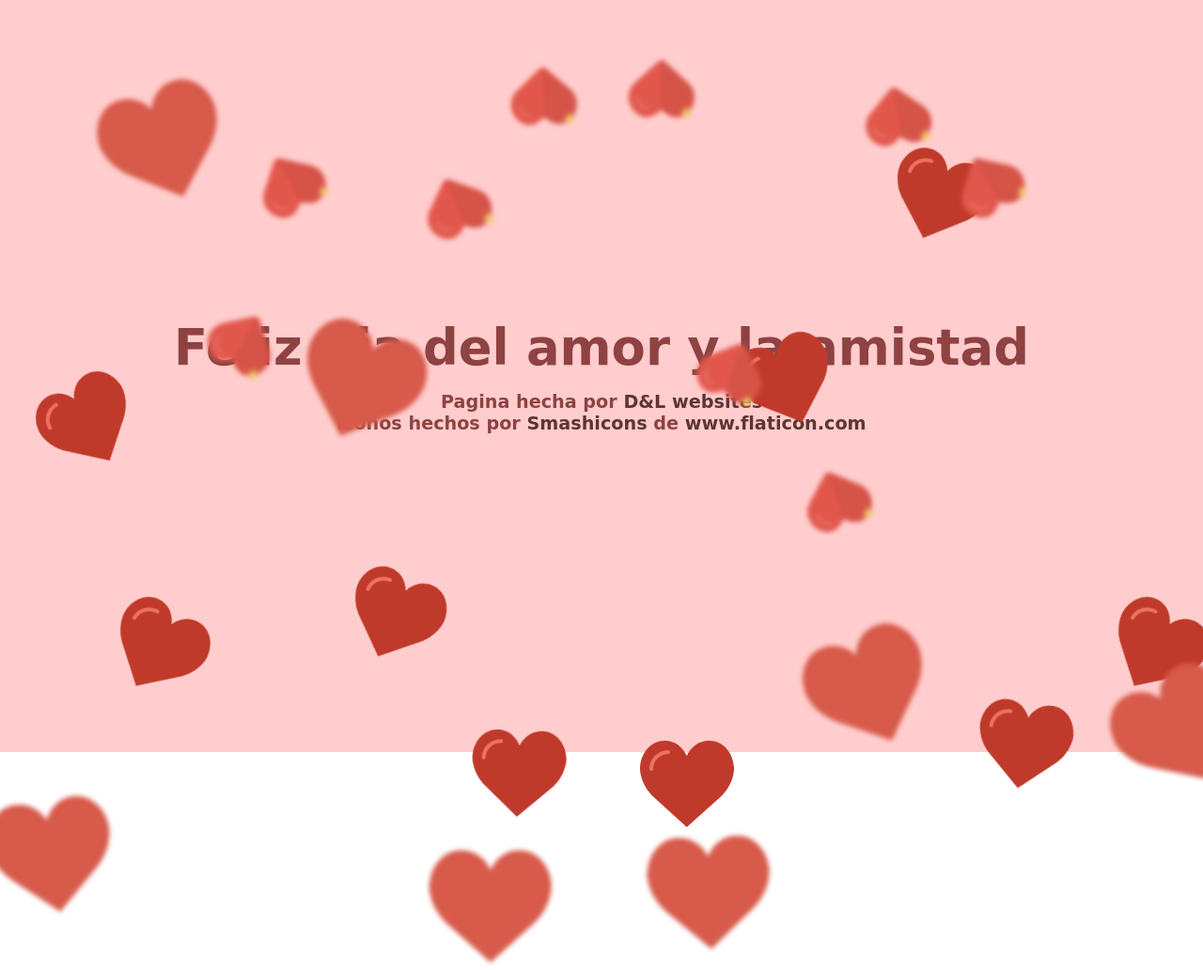
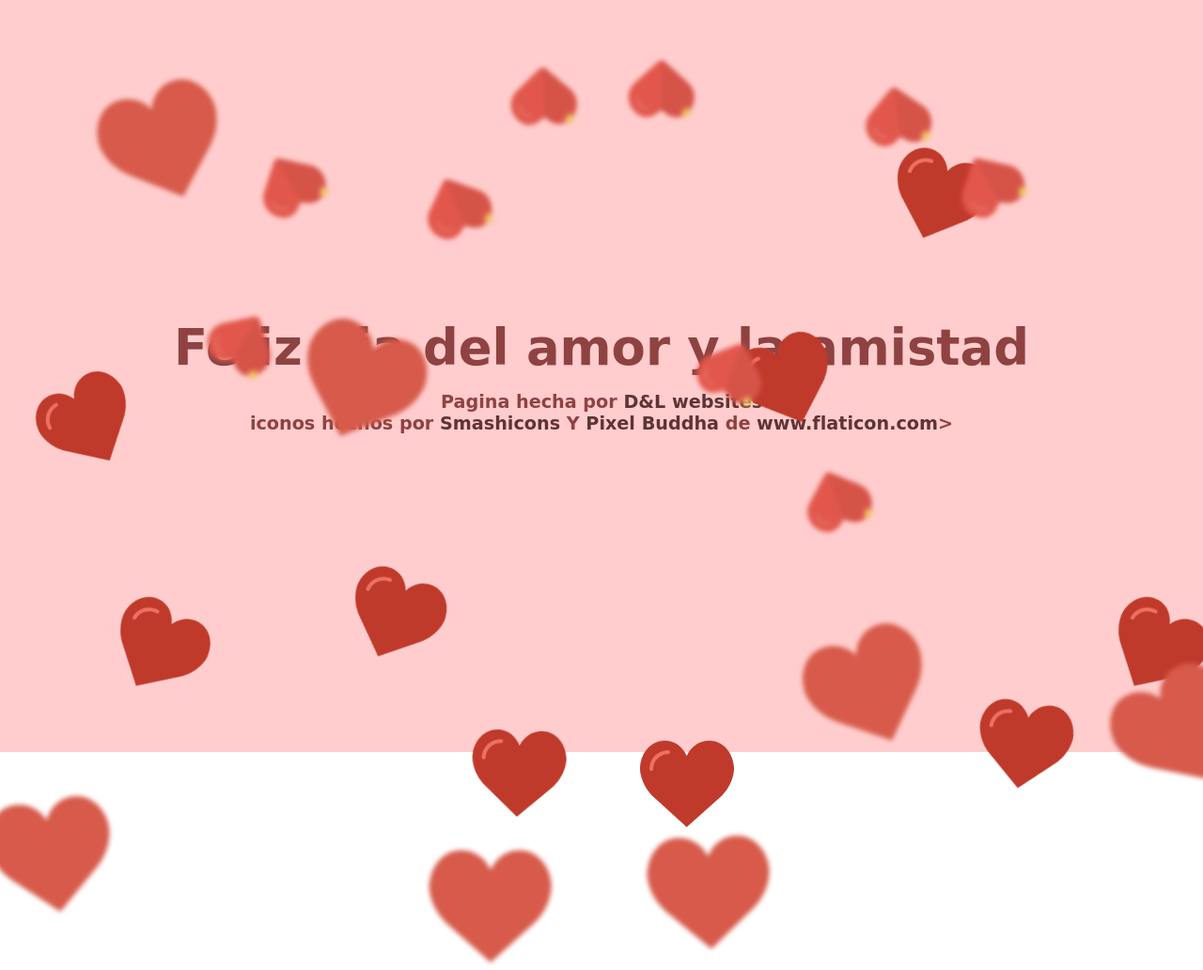
Before and after one commit to Wichosu/hearts, a plain HTML site: page index.html in a window 1280 px wide. Shown: the top 1032 px of the page at 94% size. Drawn offline with Linux system fonts and the light colour scheme.

Commit message:
full credits given

```diff
--- a/index.html
+++ b/index.html
@@ -11,7 +11,7 @@
 <body>
     <section class="container">
         <h2 class="container__title">Feliz dia del amor y la amistad</h2>
-        <h4 class="container__credits">Pagina hecha por <a class="container__ancle" href="https://www.facebook.com/DLwebsites/?ref=bookmarks" title="D&Lwebsites">D&L websites </a><br>iconos hechos por <a class="container__ancle" href="https://www.flaticon.com/authors/smashicons" title="Smashicons">Smashicons</a> de <a class="container__ancle"href="https://www.flaticon.com/" title="Flaticon"> www.flaticon.com</a></h4>
+        <h4 class="container__credits">Pagina hecha por <a class="container__ancle" href="https://www.facebook.com/DLwebsites/?ref=bookmarks" title="D&Lwebsites">D&L websites </a><br>iconos hechos por <a class="container__ancle" href="https://www.flaticon.com/authors/smashicons" title="Smashicons">Smashicons</a> Y <a class="container__ancle" href="https://www.flaticon.com/authors/pixel-buddha" title="pixel-buddha">Pixel Buddha</a> de <a class="container__ancle"href="https://www.flaticon.com/" title="Flaticon"> www.flaticon.com</a></a>></h4>
         <div class="container__set">
             <div class="container__hearts"><img src="./img/like.svg" alt=""></div>
             <div class="container__hearts"><img src="./img/like.svg" alt=""></div>
```
